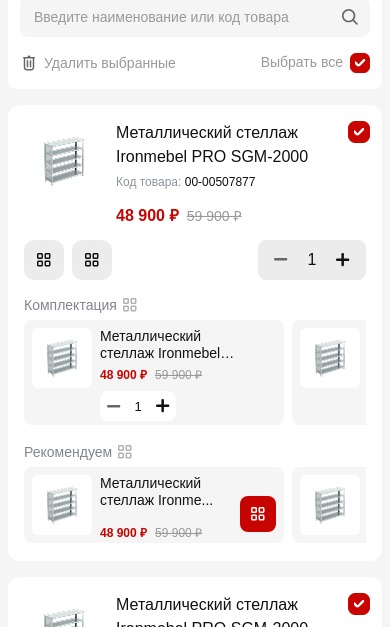
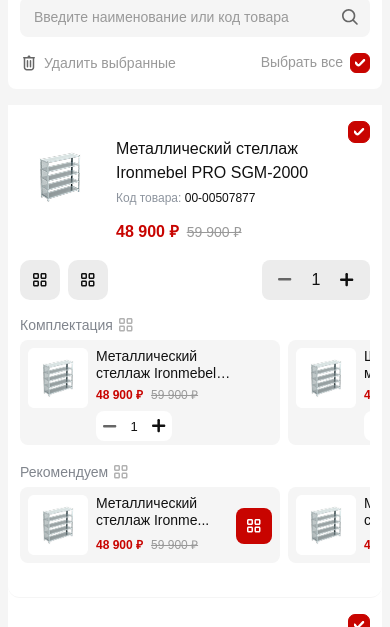
Before and after one commit to EvgeniyWis/IronMebel, a website: page cart.html in a window 390 px wide. Shown: the part 140-767 px from the top of the page. Drawn offline with nearby package versions, Linux system fonts and the light colour scheme; a web font is replaced by a local one.

Commit message:
fix (cart adaptive): finish.

```diff
--- a/js/cart.js
+++ b/js/cart.js
@@ -125,7 +125,7 @@
           </div>
           <div class="im-cart-page__extras-card-body">
             <span class="im-cart-page__extras-card-name">Металлический стеллаж Ironme...</span>
-            <div class="im-cart-page__extras-card-bottom">
+            <div class="im-cart-page__extras-card-bottom im-cart-page__extras-card-bottom--recommend">
               <div class="im-cart-page__extras-card-prices">
                 <span class="im-cart-page__extras-card-price">48 900 ₽</span>
                 <span class="im-cart-page__extras-card-old-price">59 900 ₽</span>
@@ -138,17 +138,12 @@
         </div>
 
         <div class="im-cart-page__extras-card im-cart-page__extras-card--highlight">
-          <button class="im-cart-page__extras-card-grid" type="button" aria-label="Рекомендуем">
-            <svg width="14" height="14" viewBox="0 0 14 14" fill="none" xmlns="http://www.w3.org/2000/svg">
-              <path d="M1.5 0C0.67155 0 0 0.671249 0 1.5V4.5C0 5.32875 0.67155 6 1.5 6H4.5C5.32875 6 6 5.32875 6 4.5V1.5C6 0.671249 5.32875 0 4.5 0H1.5ZM9 0C8.17125 0 7.5 0.671249 7.5 1.5V4.5C7.5 5.32875 8.17125 6 9 6H12C12.8287 6 13.5 5.32875 13.5 4.5V1.5C13.5 0.671249 12.8287 0 12 0H9ZM1.5 1.5H4.5V4.5H1.5V1.5ZM9 1.5H12V4.5H9V1.5ZM1.5 7.5C0.67155 7.5 0 8.17125 0 9V12C0 12.8287 0.67155 13.5 1.5 13.5H4.5C5.32875 13.5 6 12.8287 6 12V9C6 8.17125 5.32875 7.5 4.5 7.5H1.5ZM9 7.5C8.17125 7.5 7.5 8.17125 7.5 9V12C7.5 12.8287 8.17125 13.5 9 13.5H12C12.8287 13.5 13.5 12.8287 13.5 12V9C13.5 8.17125 12.8287 7.5 12 7.5H9ZM1.5 9H4.5V12H1.5V9ZM9 9H12V12H9V9Z" fill="#fff"/>
-            </svg>
-          </button>
           <div class="im-cart-page__extras-card-image">
             <img src="./images/catalogue/mock_catalogue_item_white_bg.png" alt="Металлический стеллаж Ironme..." />
           </div>
           <div class="im-cart-page__extras-card-body">
             <span class="im-cart-page__extras-card-name">Металлический стеллаж Ironme...</span>
-            <div class="im-cart-page__extras-card-bottom">
+            <div class="im-cart-page__extras-card-bottom im-cart-page__extras-card-bottom--recommend">
               <div class="im-cart-page__extras-card-prices">
                 <span class="im-cart-page__extras-card-price">48 900 ₽</span>
                 <span class="im-cart-page__extras-card-old-price">59 900 ₽</span>
@@ -166,24 +161,45 @@
     return container.firstElementChild;
   }
 
-  var itemStates = Array.from(document.querySelectorAll(".im-cart-page__item--desktop")).map(function (item) {
-    return {
-      desktop: item,
-      mobile: buildMobileItem(),
-      isMobileMounted: false,
-    };
+  var desktopItems = Array.from(
+    document.querySelectorAll(".im-cart-page__item--desktop"),
+  );
+  var mobileItems = desktopItems.map(function () {
+    return buildMobileItem();
   });
 
+  var mobileContainer = document.createElement("div");
+  mobileContainer.className = "im-cart-page__items-mobile";
+  mobileItems.forEach(function (item) {
+    mobileContainer.appendChild(item);
+  });
+
+  var isMobileMounted = false;
+
   function setCartView(isMobile) {
-    itemStates.forEach(function (state) {
-      if (isMobile && !state.isMobileMounted && state.desktop.parentNode) {
-        state.desktop.replaceWith(state.mobile);
-        state.isMobileMounted = true;
-      } else if (!isMobile && state.isMobileMounted && state.mobile.parentNode) {
-        state.mobile.replaceWith(state.desktop);
-        state.isMobileMounted = false;
-      }
-    });
+    if (
+      isMobile &&
+      !isMobileMounted &&
+      desktopItems[0] &&
+      desktopItems[0].parentNode
+    ) {
+      var parent = desktopItems[0].parentNode;
+      parent.insertBefore(mobileContainer, desktopItems[0]);
+      desktopItems.forEach(function (item) {
+        if (item.parentNode) {
+          item.parentNode.removeChild(item);
+        }
+      });
+      isMobileMounted = true;
+    } else if (!isMobile && isMobileMounted && mobileContainer.parentNode) {
+      var parent = mobileContainer.parentNode;
+      var ref = mobileContainer.nextSibling;
+      parent.removeChild(mobileContainer);
+      desktopItems.forEach(function (item) {
+        parent.insertBefore(item, ref);
+      });
+      isMobileMounted = false;
+    }
   }
 
   function syncCartView() {
--- a/scss/_media.scss
+++ b/scss/_media.scss
@@ -2371,10 +2371,11 @@
     align-items: flex-start;
     position: relative;
     background: #fff;
-    padding: 16px;
-    gap: 12px;
+    padding: 32px 12px;
+    gap: 16px;
     min-height: 0;
     border-radius: 12px;
+    border-bottom: 1px #f5f5f5 solid;
   }
 
   /* Checkbox: top-right of the card */
@@ -2631,6 +2632,10 @@
     align-items: center;
     gap: 8px;
     min-width: 0;
+
+    &--recommend {
+      margin: 0;
+    }
   }
 
   .im-cart-page__extras-card-add {
@@ -2664,6 +2669,14 @@
     justify-content: space-between;
     align-items: center;
     gap: 8px;
+
+    &--recommend {
+      margin-top: 0;
+    }
+  }
+
+  .im-cart-page__items-mobile {
+    background: #fff;
   }
 
   .im-cart-page__extras-list--mobile .im-cart-page__extras-card-grid {
```
Also changed, not shown: css/main.css.
